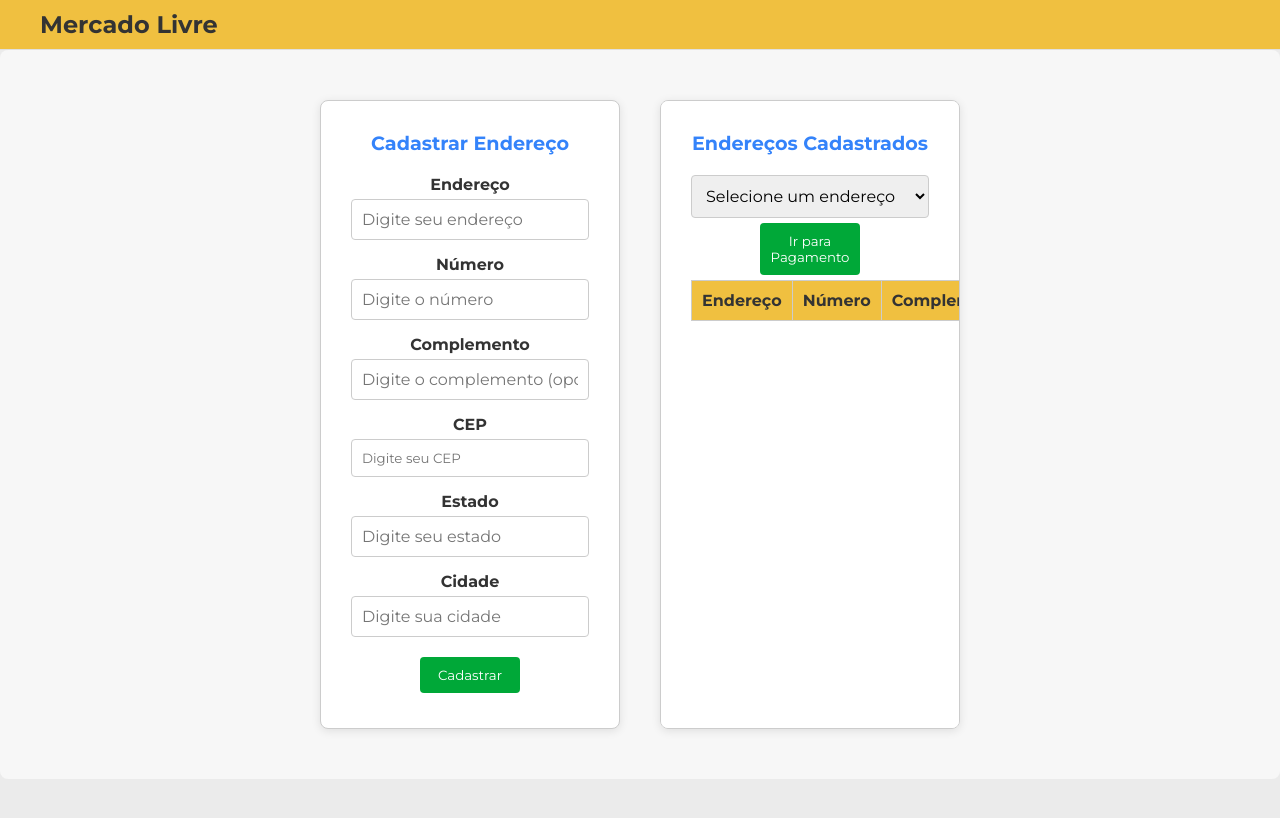
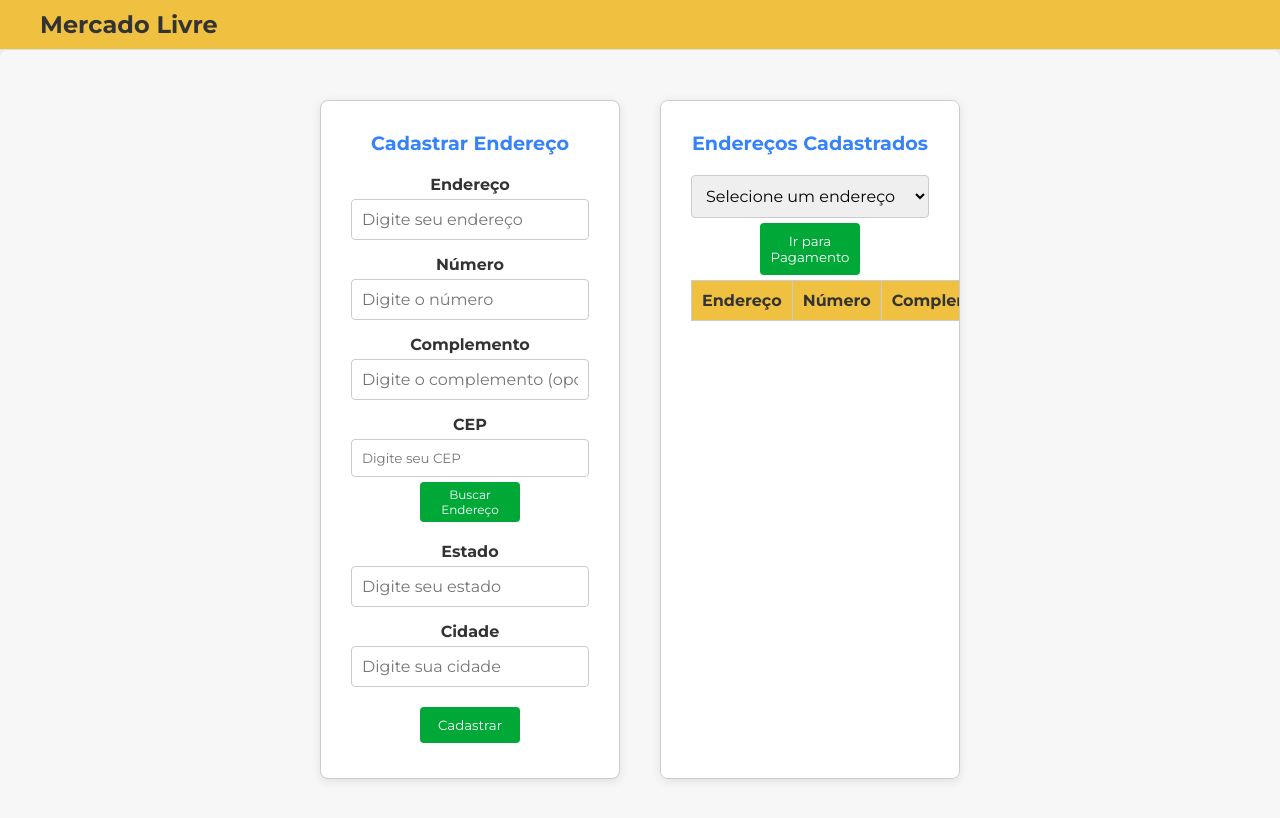
Before and after one commit to amandarodgsc/mercado-livre-projeto-master, a React (Create React App) app: page /cadastrar-cep in a window 1280 px wide. Shown: the top 818 px of the page. Built offline with nearby package versions, Linux system fonts and the light colour scheme.

Commit message:
implementando frete

```diff
--- a/src/components/CadastrarCep/Cadastrarcep.css
+++ b/src/components/CadastrarCep/Cadastrarcep.css
@@ -114,3 +114,9 @@
 .error {
   color: red; /* Mensagens de erro em vermelho */
 }
+
+/* Adicione no seu arquivo Cadastrarcep.css */
+.btn-buscar {
+  padding: 5px 10px; /* Ajuste o padding conforme necessário */
+  font-size: 12px; /* Altere o tamanho da fonte */
+}
--- a/src/components/CadastrarCep/Cadastrarcep.jsx
+++ b/src/components/CadastrarCep/Cadastrarcep.jsx
@@ -25,9 +25,12 @@
   const [errors, setErrors] = useState({});
   const [selectedEndereco, setSelectedEndereco] = useState(null);
   const [isAddressSaved, setIsAddressSaved] = useState(false);
+  const [frete, setFrete] = useState(null);
+  const [error, setError] = useState('');
+  const [mostrarFrete, setMostrarFrete] = useState(false);
   const navigate = useNavigate();
 
-  // Exemplo: array de itens do carrinho (substitua isso pela sua lógica real)
+  // Exemplo: array de itens do carrinho
   const seuArrayDeItems = [
     { name: 'Produto 1', price: 100 },
     { name: 'Produto 2', price: 200 }
@@ -80,6 +83,56 @@
     setEnderecos(updatedEnderecos);
     localStorage.setItem('enderecos', JSON.stringify(updatedEnderecos));
     setFormData({ endereco: '', numero: '', complemento: '', cep: '', estado: '', cidade: '' });
+    setMostrarFrete(false); // Esconde o frete ao cadastrar
+  };
+
+  const buscarEndereco = async () => {
+    const cepFormatado = formData.cep.replace(/[-.]/g, '');
+    if (cepFormatado.length === 8) {
+      try {
+        const response = await fetch(`https://viacep.com.br/ws/${cepFormatado}/json/`);
+        const data = await response.json();
+
+        if (!data.erro) {
+          setFormData(prevData => ({
+            ...prevData,
+            endereco: data.logradouro,
+            estado: data.uf,
+            cidade: data.localidade,
+          }));
+          calcularFrete(); // Chama a função para calcular o frete
+          setMostrarFrete(true); // Mostra o frete
+          setError('');
+        } else {
+          setError('CEP inválido!');
+          setFrete(null);
+          setMostrarFrete(false); // Esconde o frete se o CEP for inválido
+        }
+      } catch (error) {
+        setError('Erro ao buscar o CEP. Tente novamente.');
+        setFrete(null);
+        setMostrarFrete(false); // Esconde o frete se ocorrer erro
+      }
+    } else {
+      setError('Por favor, insira um CEP válido.');
+      setMostrarFrete(false); // Esconde o frete se o CEP for inválido
+    }
+  };
+
+  const calcularFrete = () => {
+    const valorFrete = 10.00; // Valor fixo de frete
+    setFrete(valorFrete);
+  };
+
+  const handleSelectEndereco = (e) => {
+    const selected = enderecos[e.target.value];
+    setSelectedEndereco(selected);
+  };
+
+  const handleEdit = (index) => {
+    setFormData(enderecos[index]);
+    setIsEditing(true);
+    setEditIndex(index);
   };
 
   const handleDelete = (index) => {
@@ -88,17 +141,6 @@
       setEnderecos(updatedEnderecos);
       localStorage.setItem('enderecos', JSON.stringify(updatedEnderecos));
     }
-  };
-
-  const handleEdit = (index) => {
-    setFormData(enderecos[index]);
-    setIsEditing(true);
-    setEditIndex(index);
-  };
-
-  const handleSelectEndereco = (e) => {
-    const selected = enderecos[e.target.value];
-    setSelectedEndereco(selected);
   };
 
   return (
@@ -173,6 +215,13 @@
                   className={errors.cep ? 'input-error' : ''}
                 />
                 {errors.cep && <p className="error">{errors.cep}</p>}
+                <button
+                  type="button" // Altera para button para evitar submit
+                  className="btn-buscar"
+                  onClick={buscarEndereco}
+                >
+                  Buscar Endereço
+                </button>
               </div>
 
               <div className="form-group">
@@ -205,8 +254,12 @@
                 {errors.cidade && <p className="error">{errors.cidade}</p>}
               </div>
 
+              {mostrarFrete && frete !== null && (
+                <p>Valor do Frete: R$ {frete.toFixed(2)}</p>
+              )}
+              {error && <p className="error">{error}</p>}
+
               <button type="submit" className="button">{isEditing ? "Salvar" : "Cadastrar"}</button>
-
             </form>
           </div>
 
@@ -224,11 +277,11 @@
             <button
               onClick={() => {
                 if (selectedEndereco) {
-                  navigate('/pagamento', { state: { cartItems: seuArrayDeItems, endereco: selectedEndereco } }); // Passa o endereço selecionado e os itens do carrinho
+                  navigate('/pagamento', { state: { cartItems: seuArrayDeItems, endereco: selectedEndereco } });
                 }
               }}
               className="button"
-              disabled={!selectedEndereco} // Desabilita o botão se nenhum endereço for selecionado
+              disabled={!selectedEndereco}
             >
               Ir para Pagamento
             </button>
```
